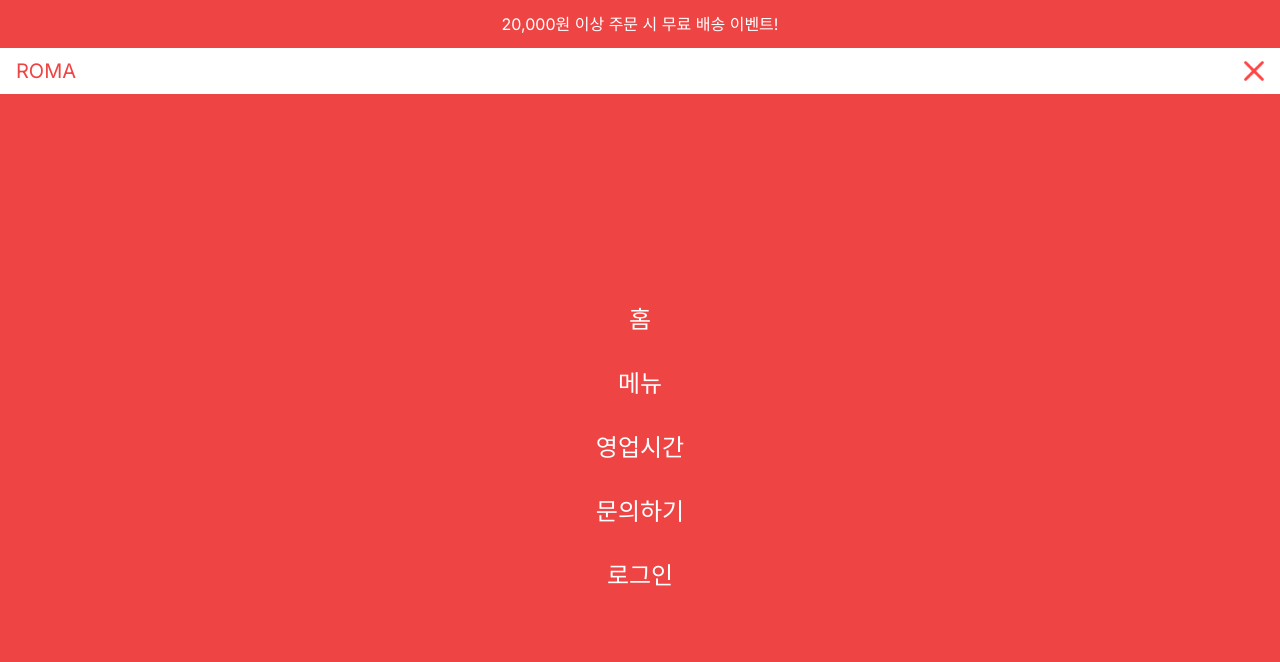
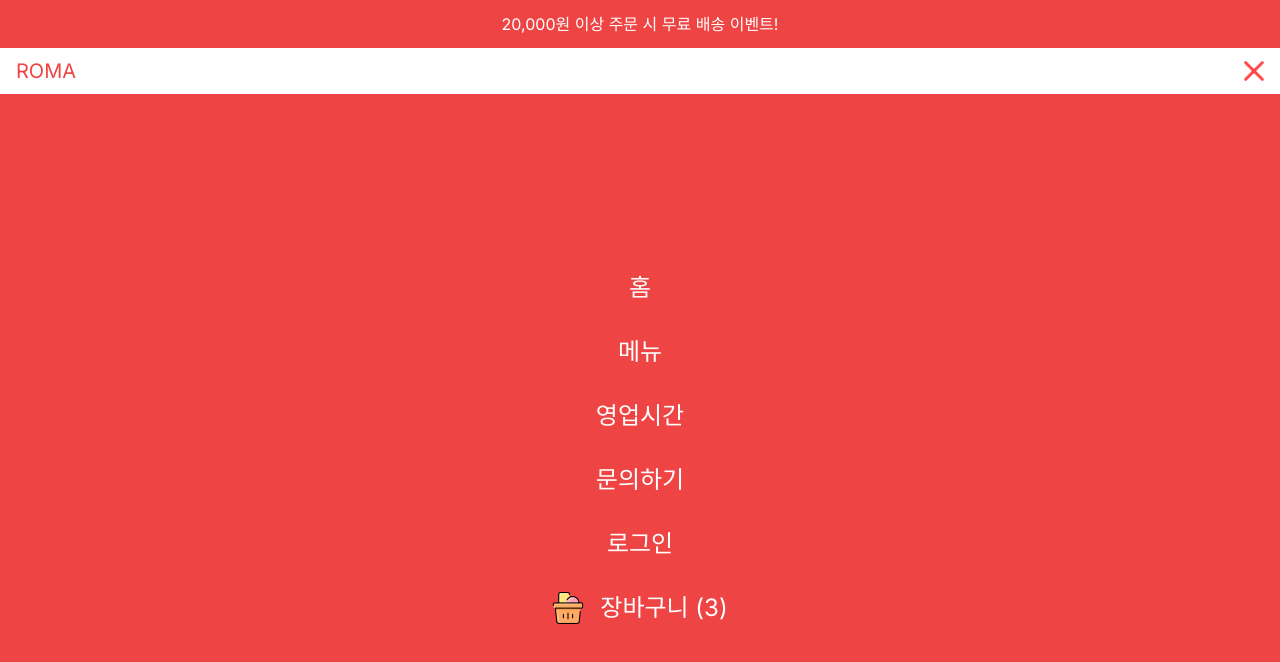
Before and after one commit to amh6281/Restaurant-App, a Next.js app: page / in a window 1280 px wide. Both pictures are taken after a click on the picture 1254 px from the left and 71 px from the top of the page. Shown: the top 662 px of the page. Built offline with nearby package versions, Linux system fonts and the light colour scheme.

Commit message:
CartIcon component 생성 2023.07.21

```diff
--- /dev/null
+++ b/src/components/CartIcon.tsx
@@ -0,0 +1,16 @@
+import Image from "next/image";
+import Link from "next/link";
+import React from "react";
+
+const CartIcon = () => {
+  return (
+    <div className="flex items-center gap-4">
+      <div className="relative w-8 h-8">
+        <Image src="/cart.png" alt="" fill />
+      </div>
+      <span>장바구니 (3)</span>
+    </div>
+  );
+};
+
+export default CartIcon;
--- a/src/components/Menu.tsx
+++ b/src/components/Menu.tsx
@@ -3,6 +3,7 @@
 import Image from "next/image";
 import Link from "next/link";
 import React, { useState } from "react";
+import CartIcon from "./CartIcon";
 
 const links = [
   { id: 1, title: "홈", url: "/" },
@@ -35,16 +36,24 @@ const Menu = () => {
           onClick={() => setOpen(false)}
         />
       )}
+      {open && (
         <div className="bg-red-500 text-white absolute left-0 top-24 w-full h-[calc(100vh-6rem)] flex flex-col gap-8 items-center justify-center text-2xl z-10">
           {links.map((item) => (
-          <Link href={item.url} key={item.id}>
+            <Link href={item.url} key={item.id} onClick={() => setOpen(false)}>
               {item.title}
             </Link>
           ))}
-        <Link href={user ? "/orders" : "/login"}>
+          <Link
+            href={user ? "/orders" : "/login"}
+            onClick={() => setOpen(false)}
+          >
             {user ? "주문내역" : "로그인"}
           </Link>
+          <Link href="/cart" onClick={() => setOpen(false)}>
+            <CartIcon />
+          </Link>
         </div>
+      )}
     </div>
   );
 };
```
Lines whose indentation alone changed are shown as unchanged.
